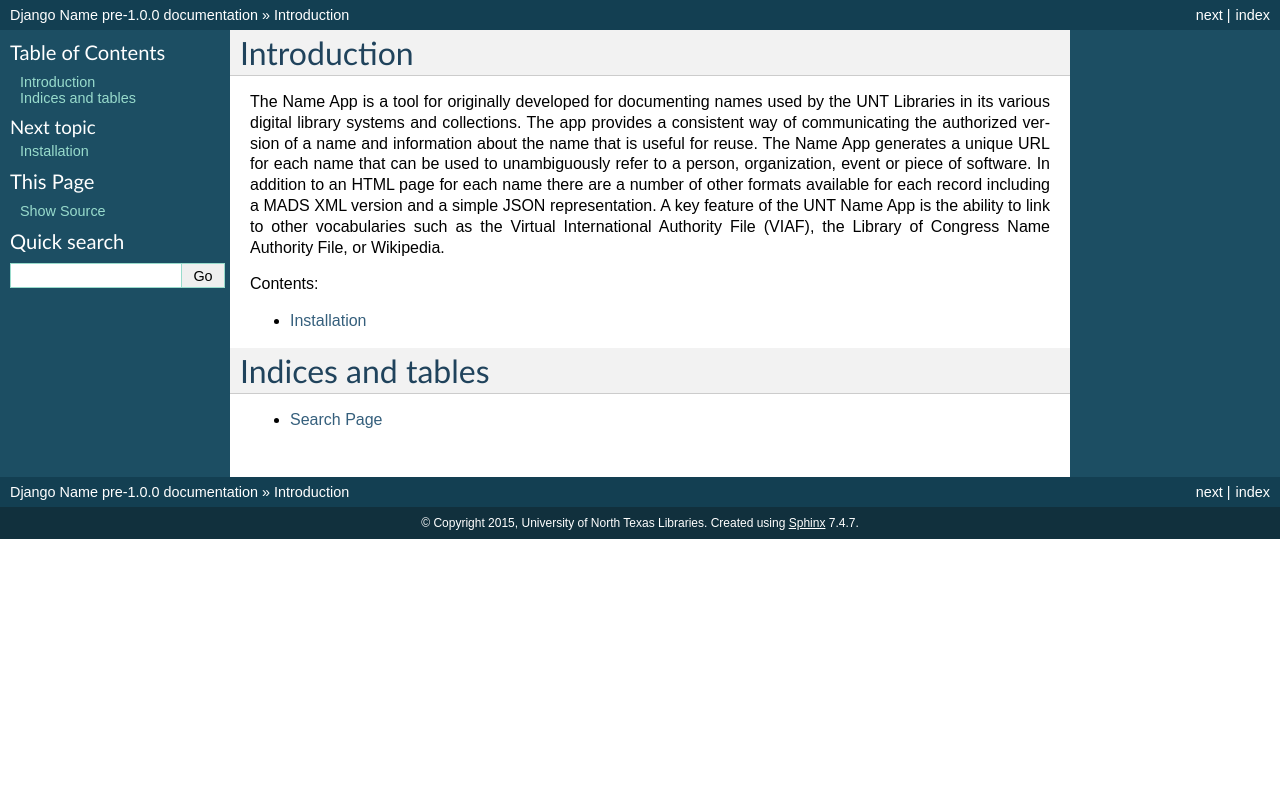
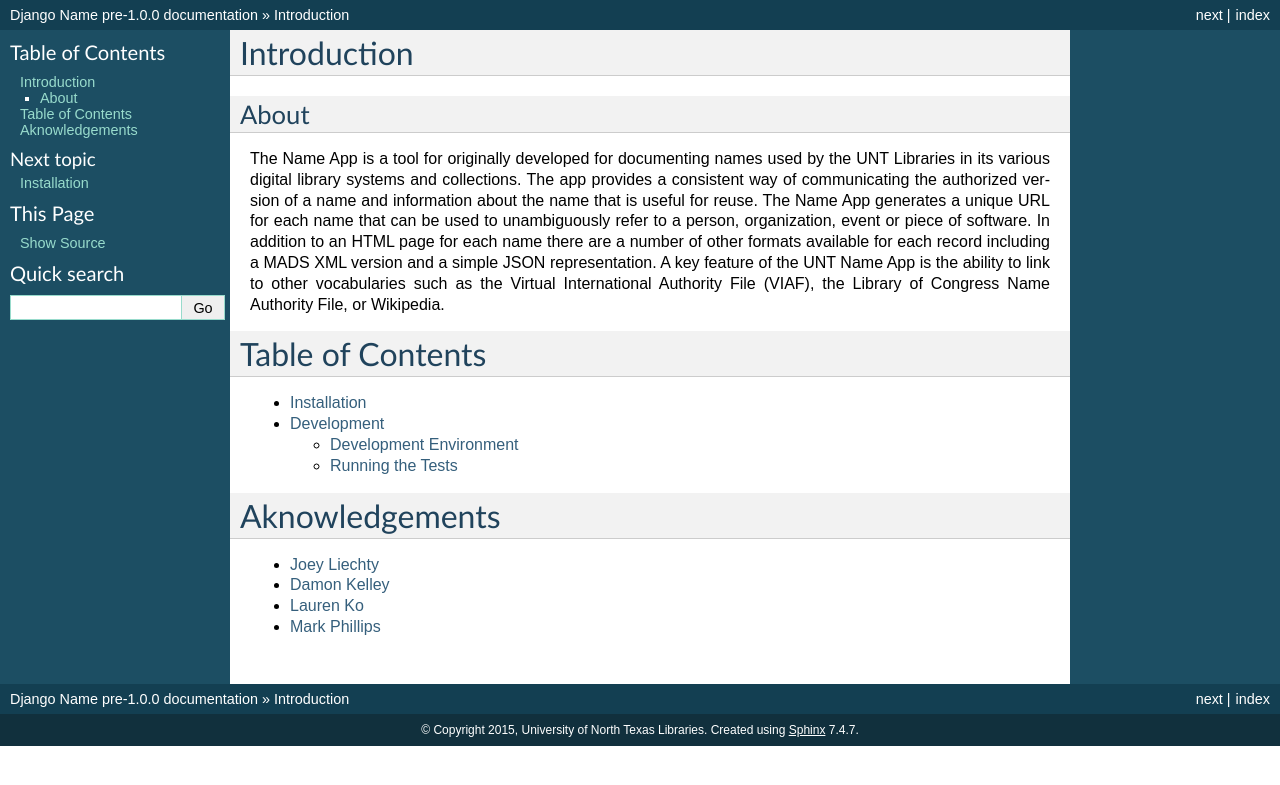
Before and after one commit to unt-libraries/django-name, a Sphinx documentation site: the page built from docs/index.rst, in a window 1280 px wide. Shown: the top 785 px of the page. Built offline with Sphinx 7.4.7, drawn with Linux system fonts in a browser that asks for light colours; pages that are not in the unit, such as notebooks, are missing from menus.

Commit message:
Add acknowledgements.

```diff
--- a/docs/index.rst
+++ b/docs/index.rst
@@ -4,20 +4,32 @@
    contain the root `toctree` directive.
 
 Introduction
-=======================================
+============
+
+About
+-----
 
 The Name App is a tool for originally developed for documenting names used by the UNT Libraries in its various digital library systems and collections. The app provides a consistent way of communicating the authorized version of a name and information about the name that is useful for reuse. The Name App generates a unique URL for each name that can be used to unambiguously refer to a person, organization, event or piece of software. In addition to an HTML page for each name there are a number of other formats available for each record including a MADS XML version and a simple JSON representation. A key feature of the UNT Name App is the ability to link to other vocabularies such as the Virtual International Authority File (VIAF), the Library of Congress Name Authority File, or Wikipedia.
 
-Contents:
+Table of Contents
+=================
 
 .. toctree::
    :maxdepth: 2
 
   installation
+  development
 
 
+Aknowledgements
+===============
 
-Indices and tables
-==================
+- `Joey Liechty`_
+- `Damon Kelley`_
+- `Lauren Ko`_
+- `Mark Phillips`_
 
-* :ref:`search`
+.. _`Joey Liechty`: http://github.com/yeahdef
+.. _`Damon Kelley`: http://github.com/damonkelley
+.. _`Lauren Ko`: http://github.com/ldko
+.. _`Mark Phillips`: http://github.com/vphill
```
